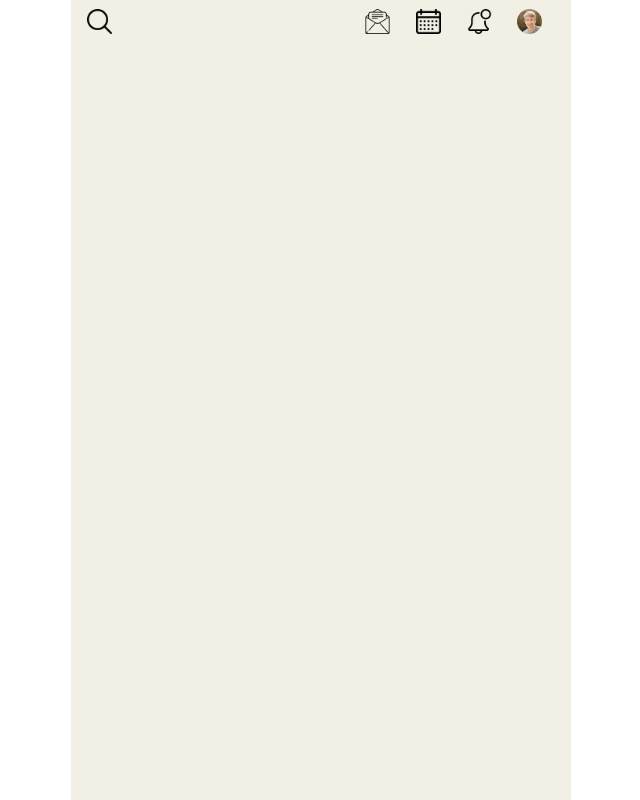
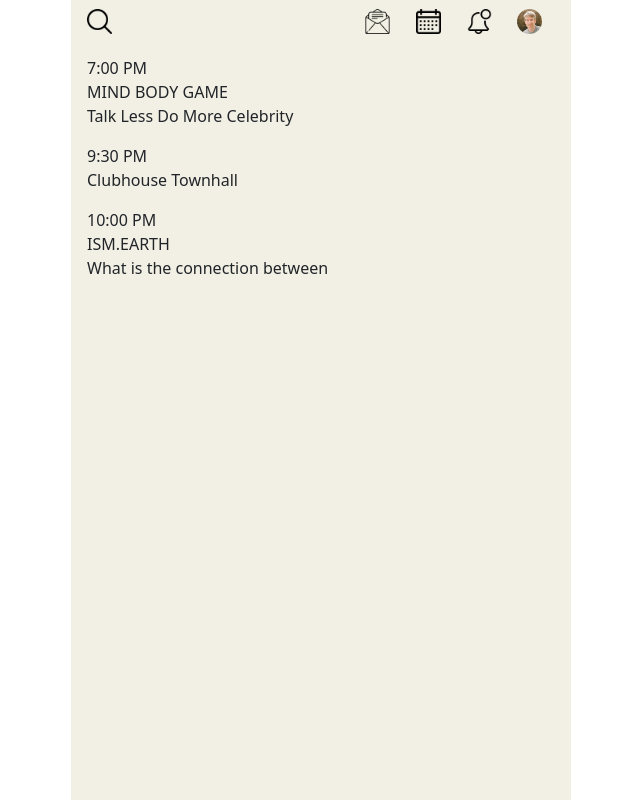
Before and after one commit to sumonaung23/club-house-clone, a React (Create React App) app: page /home in a window 1280 px wide. Before the commit this address had no page. Shown: the whole page, without its empty margins (319-959 px from the left). Built offline with nearby package versions, Linux system fonts and the light colour scheme.

Commit message:
modified displaying item from db

```diff
--- a/src/components/DailyInfoCard.js
+++ b/src/components/DailyInfoCard.js
@@ -9,7 +9,11 @@ const DailyInfoCard = () => {
             {
                 data.map(item => (
                     <div>
-                        <span className=''>{item.tile}</span>
+                        <span className=''>{item.time}</span>
+                        <div>
+                            <span>{item.title}</span>
+                            <p>{item.description}</p>
+                        </div>
                     </div>
                 ))
             }
```
